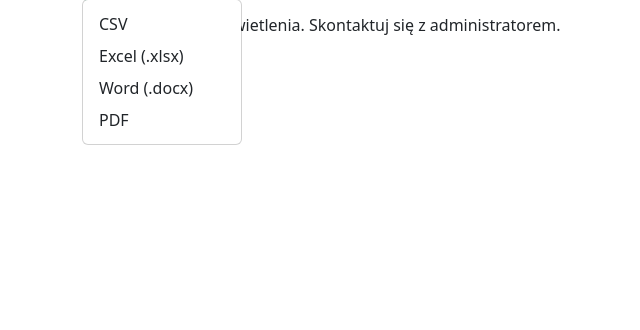
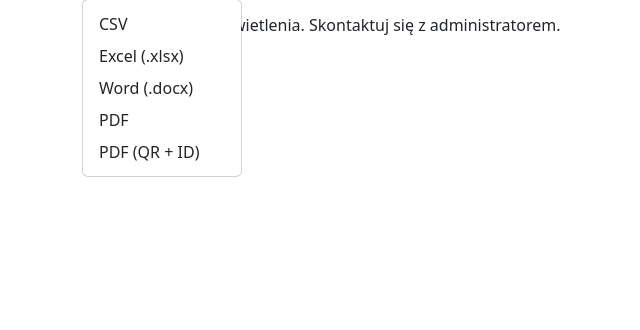
Before and after one commit to 200wdhigz/SzalasApp, a Flask app: page /sprzety in a window 1280 px wide, after a click on "Eksportuj". Shown: the part 371-701 px from the top of the page, without its empty margins (0-640 px from the left). Run offline with Flask 3, Linux system fonts and the light colour scheme; the visitor is signed in with stand-in values (Sample User, id 1); data that the repository does not hold is empty; some libraries are stand-ins or nearby versions.

Commit message:
feat: Add QR code export option to sprzet_list for enhanced data sharing

```diff
--- a/app/templates/sprzet_list.html
+++ b/app/templates/sprzet_list.html
@@ -181,6 +181,9 @@
                 </li>
                 <li><a class="dropdown-item"
                        href="{{ url_for('views.export_sprzet', format='pdf', **selected_filters) }}">PDF</a></li>
+                <li>
+                    <a class="dropdown-item"
+                       href="{{ url_for('views.export_sprzet', format='qr', **selected_filters) }}">PDF (QR + ID)</a></li>
             </ul>
         </div>
         <script>
```
